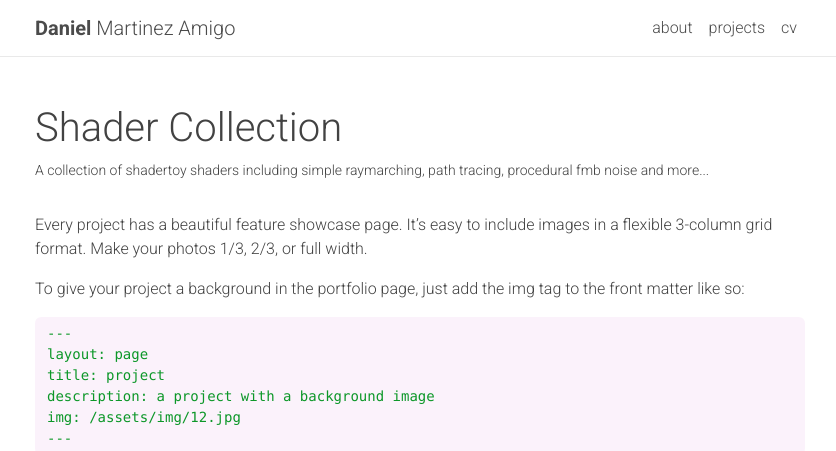
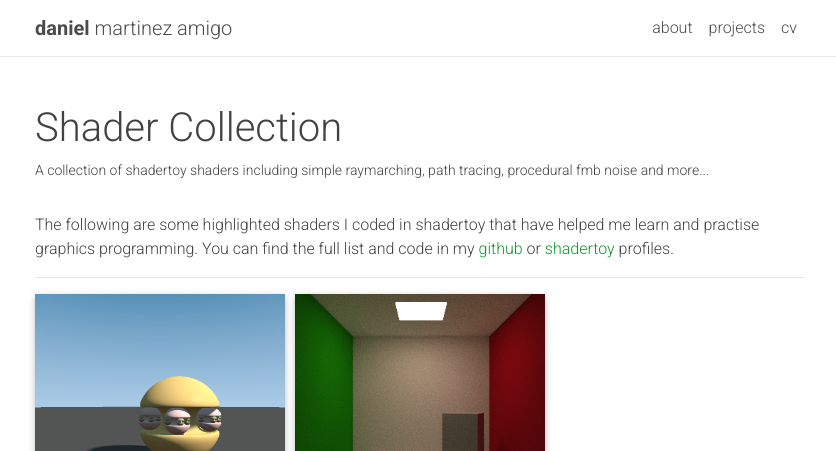
Before and after one commit to danimtz/danimtz.github.io, a Jekyll site: the page built from _projects/2_project.markdown, in a window 1280 px wide and 1400 px high. Shown: the top 451 px of the window, without its empty margins (220-1056 px from the left). Built offline with Jekyll 4.4.1, drawn with Linux system fonts in a browser that asks for light colours; nearby versions of some CDN libraries; comment, search, counter and statistics services are not loaded; a style sheet for code colours, icons or effects is not loaded; some of the changed text lies outside the part shown; grey boxes are pictures that could not be loaded.

Commit message:
Added shader collection to projects

````diff
--- a/_config.yml
+++ b/_config.yml
@@ -89,6 +89,9 @@
   projects:
     output: true
     permalink: /projects/:path/
+  shaders:
+    output: true
+    permalink: /shaders/:path/
 
 news_limit: 5
 
--- /dev/null
+++ b/_includes/shaders.html
@@ -0,0 +1,32 @@
+<div class="grid-item">
+  {% if shader.redirect %}
+  <a href="{{ shader.redirect }}" target="_blank">
+  {% else %}
+  <a href="{{ shader.url | relative_url }}">
+  {% endif %}
+    <div class="card hoverable">
+      {% if shader.img %}
+      <img src="{{ shader.img | relative_url }}" alt="shader thumbnail">
+      {% endif %}
+      <div class="card-body">
+        <h3 class="card-title">{{ shader.title }}</h3>
+        <p class="card-text">{{ shader.description }}</p>
+        <div class="row ml-1 mr-1 p-0">
+          {% if shader.github %}
+          <div class="github-icon">
+            <div class="icon" data-toggle="tooltip" title="Code Repository">
+              <a href="{{ shader.github }}" target="_blank"><i class="fab fa-github gh-icon"></i></a>
+            </div>
+            {% if shader.github_stars %}
+            <span class="stars" data-toggle="tooltip" title="GitHub Stars">
+              <i class="fas fa-star"></i>
+              <span id="{{ shader.github_stars }}-stars"></span>
+            </span>
+            {% endif %}
+          </div>
+          {% endif %}
+        </div>
+      </div>
+    </div>
+  </a>
+</div>
--- a/_projects/2_project.markdown
+++ b/_projects/2_project.markdown
@@ -2,77 +2,20 @@
 layout: page
 title: Shader Collection
 description: A collection of shadertoy shaders including simple raymarching, path tracing, procedural fmb noise and more...
-img: /assets/img/3.jpg
+img: /assets/img/cornell.png
 importance: 2
 category: personal
 ---
+The following are some highlighted shaders I coded in shadertoy that have helped me learn and practise graphics programming. You can find the full list and code in my <a href="https://github.com/danimtz/" target="_blank">github</a> or <a href="https://www.shadertoy.com/user/Danimtz" target="_blank">shadertoy</a> profiles.
 
-Every project has a beautiful feature showcase page.
-It's easy to include images in a flexible 3-column grid format.
-Make your photos 1/3, 2/3, or full width.
+<hr>
+<div class="projects">
+  {% assign sorted_shaders = site.shaders | sort: "importance" %}
+    <!-- Generate cards for each project -->
+    <div class="grid">
+    {% for shader in sorted_shaders %}
+        {% include shaders.html %}
+    {% endfor %}
+    </div>
 
-To give your project a background in the portfolio page, just add the img tag to the front matter like so:
-
-    ---
-    layout: page
-    title: project
-    description: a project with a background image
-    img: /assets/img/12.jpg
-    ---
-
-<div class="row">
-    <div class="col-sm mt-3 mt-md-0">
-        <img class="img-fluid rounded z-depth-1" src="{{ '/assets/img/1.jpg' | relative_url }}" alt="" title="example image"/>
-    </div>
-    <div class="col-sm mt-3 mt-md-0">
-        <img class="img-fluid rounded z-depth-1" src="{{ '/assets/img/3.jpg' | relative_url }}" alt="" title="example image"/>
-    </div>
-    <div class="col-sm mt-3 mt-md-0">
-        <img class="img-fluid rounded z-depth-1" src="{{ '/assets/img/5.jpg' | relative_url }}" alt="" title="example image"/>
-    </div>
 </div>
-<div class="caption">
-    Caption photos easily. On the left, a road goes through a tunnel. Middle, leaves artistically fall in a hipster photoshoot. Right, in another hipster photoshoot, a lumberjack grasps a handful of pine needles.
-</div>
-<div class="row">
-    <div class="col-sm mt-3 mt-md-0">
-        <img class="img-fluid rounded z-depth-1" src="{{ '/assets/img/5.jpg' | relative_url }}" alt="" title="example image"/>
-    </div>
-</div>
-<div class="caption">
-    This image can also have a caption. It's like magic.
-</div>
-
-You can also put regular text between your rows of images.
-Say you wanted to write a little bit about your project before you posted the rest of the images.
-You describe how you toiled, sweated, *bled* for your project, and then... you reveal it's glory in the next row of images.
-
-
-<div class="row justify-content-sm-center">
-    <div class="col-sm-8 mt-3 mt-md-0">
-        <img class="img-fluid rounded z-depth-1" src="{{ '/assets/img/6.jpg' | relative_url }}" alt="" title="example image"/>
-    </div>
-    <div class="col-sm-4 mt-3 mt-md-0">
-        <img class="img-fluid rounded z-depth-1" src="{{ '/assets/img/11.jpg' | relative_url }}" alt="" title="example image"/>
-    </div>
-</div>
-<div class="caption">
-    You can also have artistically styled 2/3 + 1/3 images, like these.
-</div>
-
-
-The code is simple.
-Just wrap your images with `<div class="col-sm">` and place them inside `<div class="row">` (read more about the <a href="https://getbootstrap.com/docs/4.4/layout/grid/" target="_blank">Bootstrap Grid</a> system).
-To make images responsive, add `img-fluid` class to each; for rounded corners and shadows use `rounded` and `z-depth-1` classes.
-Here's the code for the last row of images above:
-
-```html
-<div class="row justify-content-sm-center">
-    <div class="col-sm-8 mt-3 mt-md-0">
-        <img class="img-fluid rounded z-depth-1" src="{{ '/assets/img/6.jpg' | relative_url }}" alt="" title="example image"/>
-    </div>
-    <div class="col-sm-4 mt-3 mt-md-0">
-        <img class="img-fluid rounded z-depth-1" src="{{ '/assets/img/11.jpg' | relative_url }}" alt="" title="example image"/>
-    </div>
-</div>
-```
--- a/_sass/_base.scss
+++ b/_sass/_base.scss
@@ -95,6 +95,7 @@
   border-bottom: 1px solid $grey-color-light;
   background-color: var(--global-bg-color);
   opacity: 0.95;
+  text-transform: lowercase;
 }
 .navbar.navbar-light {
   a {
@@ -311,6 +312,16 @@
 }
 
 
+.shadertoy{
+  text-align: center;
+  iframe{
+    width: 95%;
+    height: 360px;
+    object-fit: cover;
+  }
+}
+
+
 // Projects
 
 .projects {
````
Also changed, not shown: _pages/about.md (+1 -1 lines), _pages/projects.md (+1 -1 lines), _shaders/2_shader.markdown (added, +20 -0 lines), _shaders/3_shader.markdown (added, +14 -0 lines), assets/img/burgers.png (added), assets/img/cornell.png (added).
